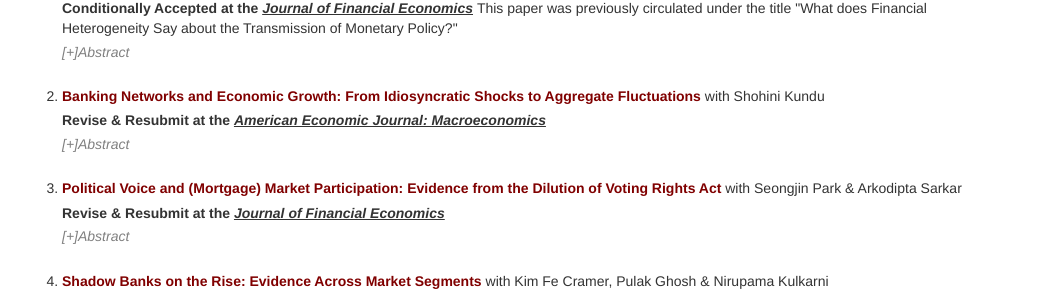
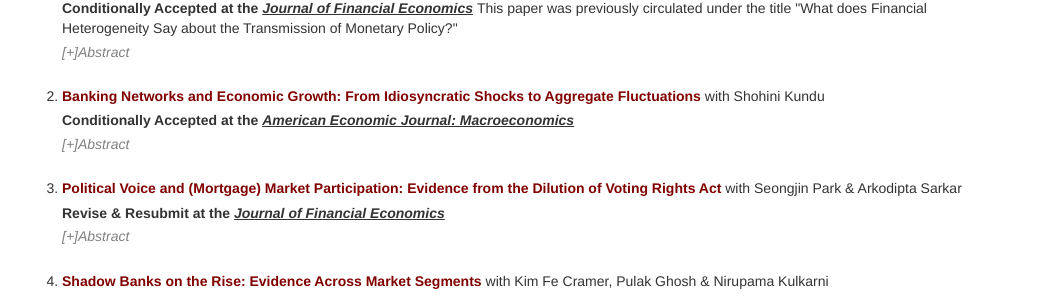
Before and after one commit to nishvats/nishvats.github.io, a Jekyll site: the page built from research.html, in a window 1280 px wide. Shown: the part 202-499 px from the top of the page, without its empty margins (118-1161 px from the left). Built offline with Jekyll 4.4.1, drawn with Linux system fonts in a browser that asks for light colours.

Commit message:
Update research.html

```diff
--- a/research.html
+++ b/research.html
@@ -13,7 +13,7 @@
         </details>
       <br>
   <li> <b><a href="https://papers.ssrn.com/sol3/papers.cfm?abstract_id=3556299">Banking Networks and Economic Growth: From Idiosyncratic Shocks to Aggregate Fluctuations</a></b> with Shohini Kundu </li>
-      <p> <b> Revise & Resubmit at the <u><em>American Economic Journal: Macroeconomics</em></u> </b>
+      <p> <b> Conditionally Accepted at the <u><em>American Economic Journal: Macroeconomics</em></u> </b>
       <details>
         <summary>[+]Abstract</summary>
     <p align="justify"> <u><em>Abstract:</em></u> This paper explores the transmission of non-capital shocks through banking networks. We construct non-capital (idiosyncratic) shocks, using labor productivity shocks to large firms. We document a change in the relationship between foreign idiosyncratic shocks and domestic economic growth between 1978 and 2000. Contemporaneous changes in banking integration drive this phenomenon as geographically diversified banks divert funds away from economies experiencing negative shocks towards other unaffected economies. Our granular-IV estimates suggest that a 1% increase in bank loan supply is associated with a 0.06-0.25 pp increase in economic growth. Lastly, this can potentially explain the Great Moderation. </p>
```
